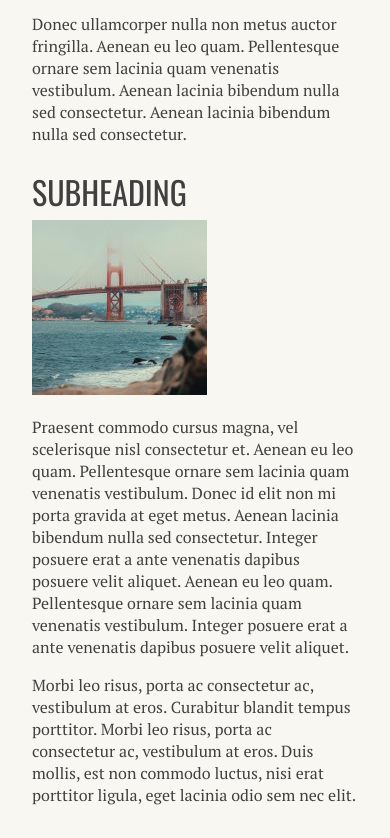
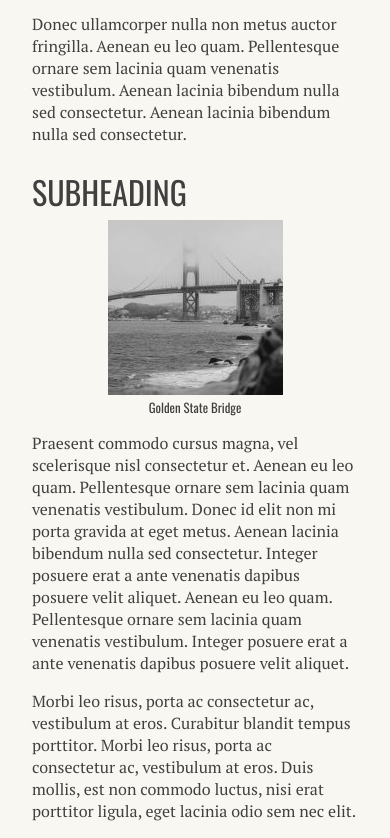
Before and after one commit to Zacanini/ProjetoSiteDID04-feitoEmAula-, a plain HTML site: page projeto04/index.html in a window 390 px wide. Shown: the part 1654-2492 px from the top of the page. Drawn offline with nearby package versions, Linux system fonts and the light colour scheme.

Commit message:
Colocando responsividade no layout

```diff
--- a/projeto04/index.html
+++ b/projeto04/index.html
@@ -51,7 +51,10 @@
       venenatis vestibulum. Aenean lacinia bibendum nulla sed consectetur. Aenean lacinia bibendum nulla sed
       consectetur.</p>
     <h3>Subheading</h3>
-    <img src="./image.jpg" alt="" >
+    <figure>
+      <img src="./image.jpg" alt="Golden State Bridge" onerror="this.style.display='none'">
+      <figcaption> Golden State Bridge</figcaption>
+    </figure>
     <p>Praesent commodo cursus magna, vel scelerisque nisl consectetur et. Aenean eu leo quam. Pellentesque ornare sem
       lacinia quam venenatis vestibulum. Donec id elit non mi porta gravida at eget metus. Aenean lacinia bibendum
       nulla sed consectetur. Integer
--- a/projeto04/styles.css
+++ b/projeto04/styles.css
@@ -67,3 +67,19 @@ blockquote::after{
 article ul{
     list-style: emoji;
 }
+img{
+    filter: grayscale(100%);
+}
+figure{
+    margin: 0 0 12px 0;
+    text-align: center;
+}
+figcaption{
+    font: 0.8rem/1.25 'Oswald' , sans-serif;
+}
+
+@media(min-width: 955px){
+    article{
+        column-count: 3;
+    }
+}
```
